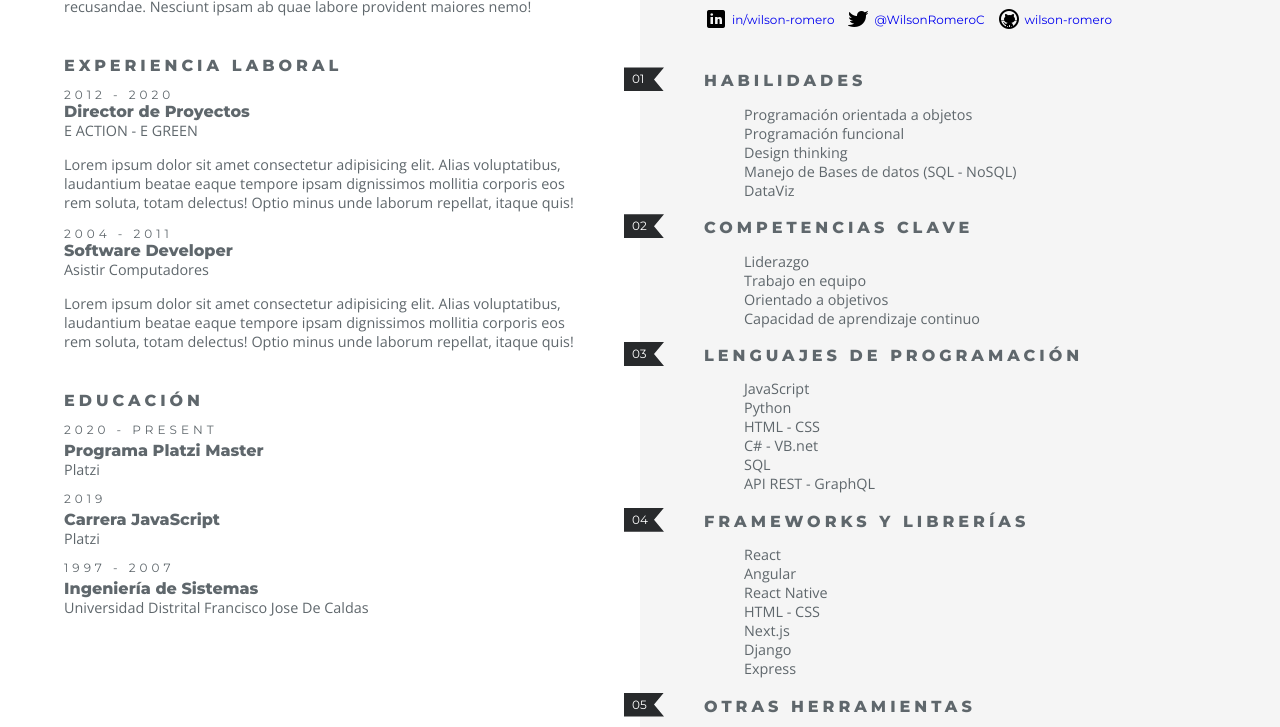
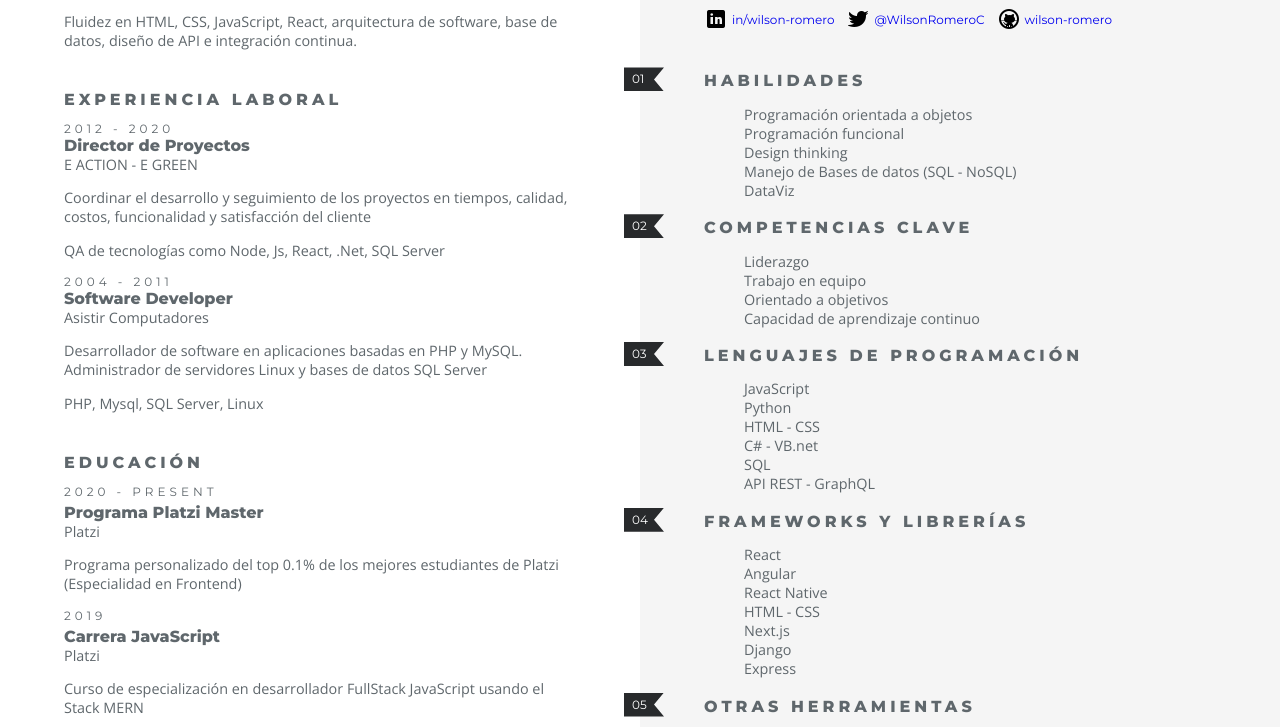
Before and after one commit to wilson-romero/cv, a plain HTML site: page index.html in a window 1280 px wide. Shown: the part 238-965 px from the top of the page. Drawn offline with nearby package versions, Linux system fonts and the light colour scheme.

Commit message:
Update profile

```diff
--- a/index.html
+++ b/index.html
@@ -19,9 +19,13 @@
                     <div class="title">Resumen Personal</div>
                     <div class="content">
                         <p>
-                            Lorem ipsum dolor sit amet, consectetur adipisicing elit. Eaque voluptate ex veniam est
-                            officiis, necessitatibus, eligendi, harum vero ipsam et aperiam recusandae. Nesciunt ipsam
-                            ab quae labore provident maiores nemo!
+                            Desarrollador de software especializado tecnologías Web, apasionado de las interfaces de
+                            usuario y la gestión de
+                            proyectos.
+                        </p>
+                        <p>
+                            Fluidez en HTML, CSS, JavaScript, React, arquitectura de software, base de datos,
+                            diseño de API e integración continua.
                         </p>
                     </div>
                 </div>
@@ -33,9 +37,11 @@
                             <div class="job">Director de Proyectos</div>
                             <div class="company">E ACTION - E GREEN </div>
                             <p class="description">
-                                Lorem ipsum dolor sit amet consectetur adipisicing elit. Alias voluptatibus, laudantium
-                                beatae eaque tempore ipsam dignissimos mollitia corporis eos rem soluta, totam delectus!
-                                Optio minus unde laborum repellat, itaque quis!
+                                Coordinar el desarrollo y seguimiento de los proyectos en tiempos, calidad, costos,
+                                funcionalidad y satisfacción del cliente
+                            </p>
+                            <p>
+                                QA de tecnologías como Node, Js, React, .Net, SQL Server
                             </p>
                         </div>
                         <div class="card">
@@ -43,9 +49,11 @@
                             <div class="job">Software Developer</div>
                             <div class="company">Asistir Computadores</div>
                             <p class="description">
-                                Lorem ipsum dolor sit amet consectetur adipisicing elit. Alias voluptatibus, laudantium
-                                beatae eaque tempore ipsam dignissimos mollitia corporis eos rem soluta, totam delectus!
-                                Optio minus unde laborum repellat, itaque quis!
+                                Desarrollador de software en aplicaciones basadas en PHP y MySQL. Administrador de
+                                servidores Linux y bases de datos SQL Server
+                            </p>
+                            <p>
+                                PHP, Mysql, SQL Server, Linux
                             </p>
                         </div>
                     </div>
@@ -57,12 +65,18 @@
                             <div class="date">2020 - Present</div>
                             <div class="title">Programa Platzi Master</div>
                             <div class="school">Platzi</div>
+                            <p class="description">Programa personalizado del top 0.1% de los mejores estudiantes de
+                                Platzi (Especialidad en Frontend)</p>
                         </div>
                         <div class="card">
                             <div class="date">2019</div>
                             <div class="title">Carrera JavaScript</div>
                             <div class="school">Platzi</div>
+                            <p class="description">
+                                Curso de especialización en desarrollador FullStack JavaScript usando el Stack MERN
+                            </p>
                         </div>
+                        <div class="description"></div>
                         <div class="card">
                             <div class="date">1997 - 2007</div>
                             <div class="title">Ingeniería de Sistemas</div>
```
Also changed, not shown: images/github-box.svg (added), images/linkedin.svg (added), images/twitter.svg (added).
